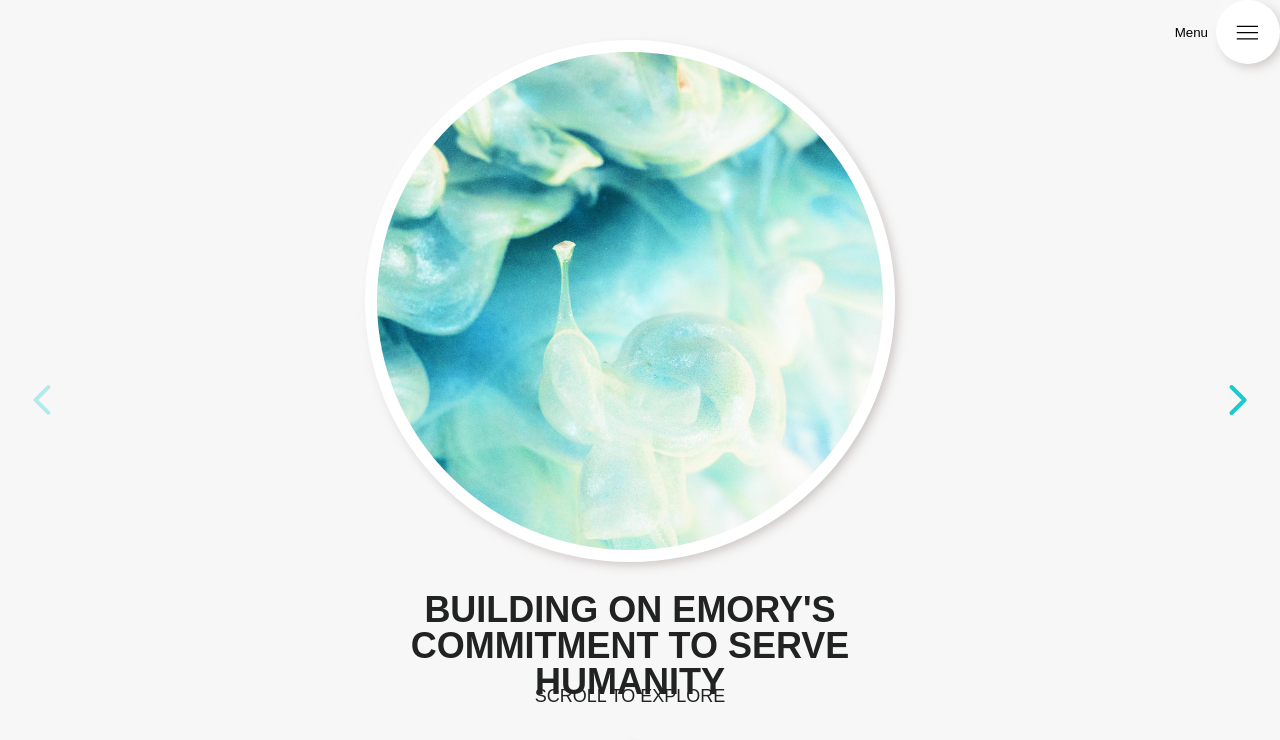
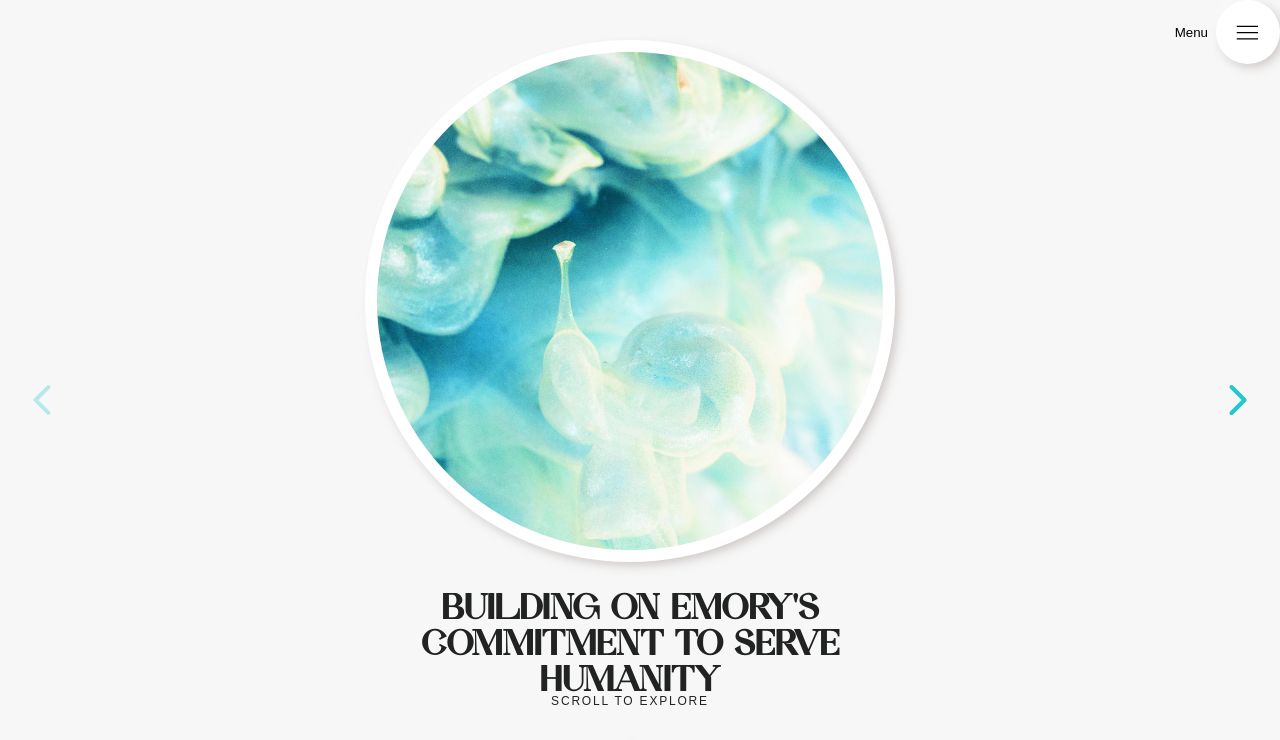
Before and after one commit to igrossberg4/emory-next, a Next.js app: page /landing/carousel in a window 1280 px wide. Shown: the top 740 px of the page. Built offline with nearby package versions, Linux system fonts and the light colour scheme; a web font is replaced by a local one.

Commit message:
Review font styles in the carousel item

```diff
--- a/components/CarouselItem.tsx
+++ b/components/CarouselItem.tsx
@@ -152,7 +152,7 @@
             src={props.img_src}
           ></motion.img>
           <motion.div
-            className="pretitle"
+            className="pretitle text-label"
             variants={variants}
             //initial="fadeIn_initial"
             //animate="fadeIn_active"
@@ -161,7 +161,7 @@
           </motion.div>
           <motion.h1
 
-            className="title"
+            className="title header-h2"
             variants={variants}
             initial={false}
             animate={
@@ -171,7 +171,7 @@
             {props.header}
           </motion.h1>
           <motion.div
-            className="subtitle"
+            className="subtitle text-body--lg"
             /*variants={variants}
             initial="fadeIn_initial"
             animate="fadeIn_active"*/
--- a/styles/_atoms.scss
+++ b/styles/_atoms.scss
@@ -22,8 +22,7 @@
 
 // Buttons
 .btn {
-  text-transform: uppercase;
-  padding: 0 1em;
+  @extend %text-label;
 }
 .icon-button {
   @extend %rounded-with-shadow;
```
